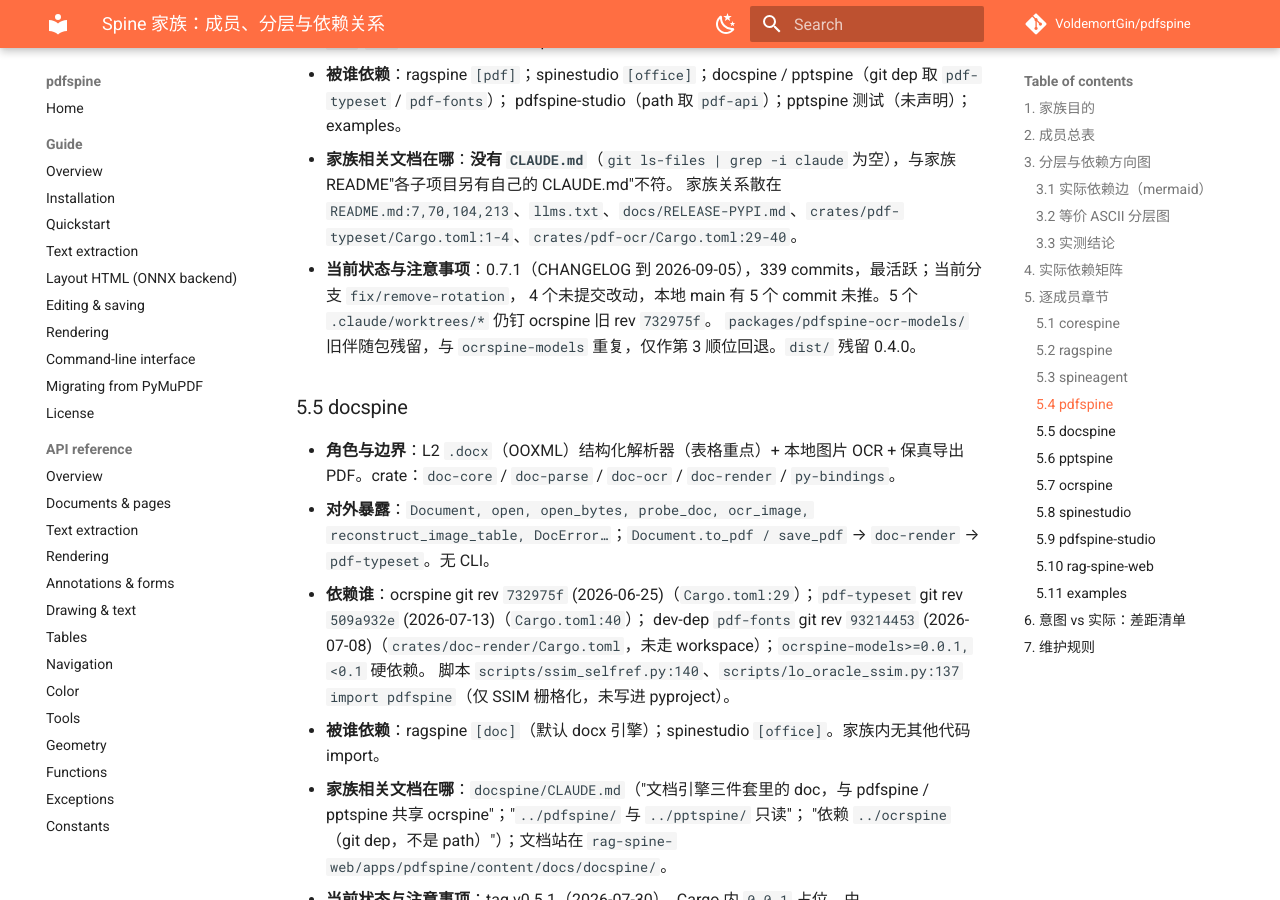
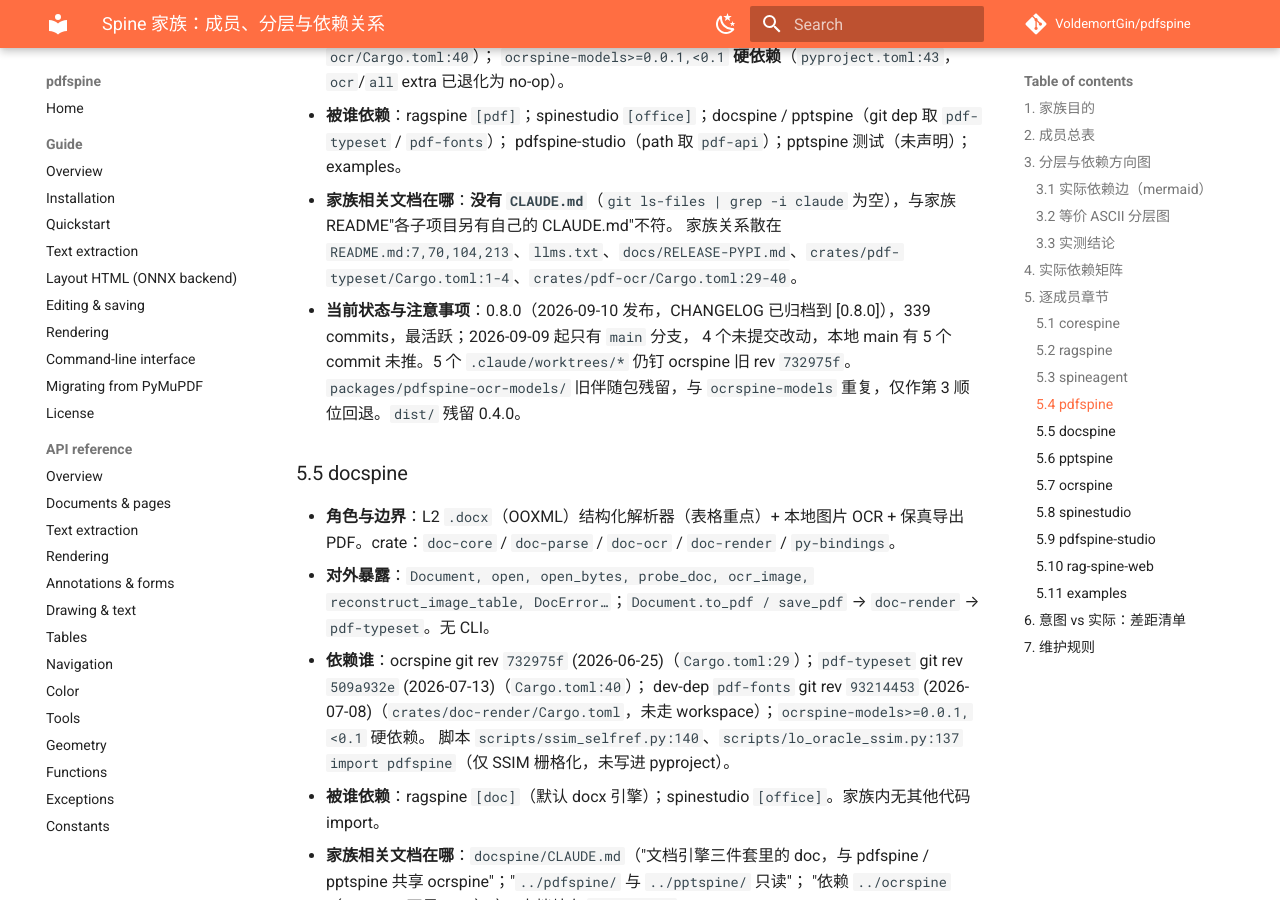
Before and after one commit to VoldemortGin/pdfspine, an MkDocs documentation site: the page built from docs/spine-family.md, in a window 1280 px wide and 900 px high, scrolled down 11417 px. Built offline with MkDocs 1.6.1 and Material for MkDocs 9.7.7, drawn with Linux system fonts in a browser that asks for light colours; comment, search, counter and statistics services are not loaded; some of the changed text lies outside the part shown.

Commit message:
docs(family): pdfspine 0.8.0 released, single main branch (identical copy across the family)
Co-Authored-By: Claude Fable 5.1 <noreply@anthropic.com>
Claude-Session: https://claude.ai/code/session_01UV9o4UPnH1o32186c9Gbd7

```diff
--- a/docs/spine-family.md
+++ b/docs/spine-family.md
@@ -55,7 +55,7 @@
 | `ocrspine/` | `VoldemortGin/ocrspine` | Rust 单 crate | crate `ocrspine` 0.0.1（`publish = false`）；数据包 `ocrspine-models` 0.0.3 | crate 仅 git dep；`ocrspine-models` 已发 PyPI | L0 底座 | 2026-09-06 / 11 | 活跃（小） |
 | `ragspine/` | `VoldemortGin/ragspine` | Python（hatchling，FastAPI，内置 Vite 前端） | **`rag-spine`**（import `ragspine`）0.13.0 | 已发 PyPI | L1 引擎 | 2026-09-03（实质功能停在 08-03）/ 245 | 活跃，最成熟 |
 | `spineagent/` | `VoldemortGin/spineagent` | Python（hatchling） | `spineagent` 0.3.1 | 已发 PyPI | L1 引擎 | 2026-07-30 / 42 | 停滞约 5 周 |
-| `pdfspine/` | `VoldemortGin/pdfspine` | Rust 2021 + PyO3 0.29 + maturin | `pdfspine` 0.7.1；13 个 crate 全 `publish = false` | 已发 PyPI；crates.io 未发 | L1 引擎（含 `pdf-typeset` / `pdf-fonts` 被 git dep） | 2026-09-07 / 339 | 最活跃 |
+| `pdfspine/` | `VoldemortGin/pdfspine` | Rust 2021 + PyO3 0.29 + maturin | `pdfspine` 0.8.0（2026-09-10 发布）；13 个 crate 全 `publish = false` | 已发 PyPI；crates.io 未发 | L1 引擎（含 `pdf-typeset` / `pdf-fonts` 被 git dep） | 2026-09-07 / 339 | 最活跃 |
 | `docspine/` | `VoldemortGin/docspine` | Rust + PyO3 + maturin | `docspine`，tag v0.5.1（Cargo 内长期 0.0.1 占位） | 已发 PyPI | L2 文档引擎 | 2026-07-30 / 29 | 停滞 |
 | `pptspine/` | `VoldemortGin/pptspine` | Rust + PyO3 + maturin | `pptspine`，tag v0.5.1（Cargo 内 0.0.1 占位） | 已发 PyPI | L2 文档引擎 | 2026-07-30 / 37 | 停滞 |
 | `spinestudio/` | `VoldemortGin/spinestudio` | Python（FastAPI）+ TS（Next.js 16）+ Python SDK | `spinestudio` 0.3.1、`spinestudio-sdk` 0.2.1、`spinestudio-web` 0.1.0（private） | 有 `dist/` 与 tag，**无 release CI**，大概率未上 PyPI | L3 应用 | 2026-07-30 / 46 | 停滞 |
@@ -83,7 +83,7 @@ graph TD
     subgraph L1["L1 引擎"]
         ragspine["ragspine (PyPI: rag-spine) 0.13.0"]
         spineagent["spineagent 0.3.1"]
-        pdfspine["pdfspine 0.7.1 (含 pdf-typeset / pdf-fonts)"]
+        pdfspine["pdfspine 0.8.0 (含 pdf-typeset / pdf-fonts)"]
     end
     subgraph L2["L2 文档引擎"]
         docspine["docspine v0.5.1"]
@@ -175,7 +175,7 @@ L0 底座     corespine (deps=[])        ocrspine (crate, 零依赖)
 | **docspine** | — | git rev `732975f` (2026-06-25)（`Cargo.toml:29`）；`doc-ocr/src/lib.rs:22` 等 3 处 use | PyPI `>=0.0.1,<0.1` 硬依赖；`python/docspine/__init__.py:56` | — | — | git rev `509a932e` (2026-07-13) `pdf-typeset`（`Cargo.toml:40`），12 处 use；dev-dep `pdf-fonts` git rev `93214453` (2026-07-08)（`crates/doc-render/Cargo.toml`），1 处测试 use；**同仓两个 rev** | 自身 | — |
 | **pptspine** | — | git rev `732975f` (2026-06-25)（`Cargo.toml:28`）；`ppt-ocr/src/lib.rs:12` | PyPI `>=0.0.1,<0.1` 硬依赖；`python/pptspine/__init__.py:72` | — | — | git rev `5f1640cb` (2026-07-13) `pdf-typeset` + dev `pdf-fonts` 同 rev（`Cargo.toml:34,36`），19 处 use；另 **仅测试、未声明**：`python/tests/test_pdf_export.py:16 import pdfspine` | — | 自身 |
 | **spinestudio** | PyPI `>=0.4.0` + uv path editable（`backend/pyproject.toml`）；5 imports | — | —（经 office 传递） | PyPI `rag-spine>=0.10.0` + uv path editable；12 imports（`chat/engine.py:5-7` 等） | PyPI `>=0.2.0` + uv path editable；6 imports（`admin/provider_factory.py:15` 等） | PyPI `>=0.4` `[office]` 延迟 import（`preview/renderer.py:56`）；不在 uv.sources | PyPI `>=0.4` `[office]` 延迟 import（`preview/renderer.py:36`） | PyPI `>=0.4` `[office]` 延迟 import（`preview/renderer.py:44`） |
-| **pdfspine-studio** | — | — | — | — | — | **path** `../pdfspine/crates/pdf-api`, `version = "=0.4.1"`（`Cargo.toml:39`），pdfspine 现为 0.7.1 → 不满足；`crates/adapters/src/pdfspine.rs:6`；测试硬读 `../../../pdfspine/fixtures/` | — | — |
+| **pdfspine-studio** | — | — | — | — | — | **path** `../pdfspine/crates/pdf-api`, `version = "=0.4.1"`（`Cargo.toml:39`），pdfspine 现为 0.8.0 → 不满足；`crates/adapters/src/pdfspine.rs:6`；测试硬读 `../../../pdfspine/fixtures/` | — | — |
 | **examples** | .venv editable（corespine 0.1.0）；3 imports | — | — | .venv editable（rag_spine 0.3.0） | .venv editable（spineagent 0.0.3） | .venv editable（pdfspine 0.0.1） | — | — |
 | **rag-spine-web** | 手写 MDX | — | — | 手写 MDX（159 处文本命中） | 手写 MDX | 手写 MDX（含 docspine/pptspine 子目录） | 手写 MDX | 手写 MDX |
 | **corespine / ocrspine** | — | — | — | — | — | — | — | — |
@@ -277,7 +277,7 @@ L0 底座     corespine (deps=[])        ocrspine (crate, 零依赖)
   pdfspine-studio（path 取 `pdf-api`）；pptspine 测试（未声明）；examples。
 - **家族相关文档在哪**：**没有 `CLAUDE.md`**（`git ls-files | grep -i claude` 为空），与家族 README"各子项目另有自己的 CLAUDE.md"不符。
   家族关系散在 `README.md:7,70,104,213`、`llms.txt`、`docs/RELEASE-PYPI.md`、`crates/pdf-typeset/Cargo.toml:1-4`、`crates/pdf-ocr/Cargo.toml:29-40`。
-- **当前状态与注意事项**：0.7.1（CHANGELOG 到 2026-09-05），339 commits，最活跃；当前分支 `fix/remove-rotation`，
+- **当前状态与注意事项**：0.8.0（2026-09-10 发布，CHANGELOG 已归档到 [0.8.0]），339 commits，最活跃；2026-09-09 起只有 `main` 分支，
   4 个未提交改动，本地 main 有 5 个 commit 未推。5 个 `.claude/worktrees/*` 仍钉 ocrspine 旧 rev `732975f`。
   `packages/pdfspine-ocr-models/` 旧伴随包残留，与 `ocrspine-models` 重复，仅作第 3 顺位回退。`dist/` 残留 0.4.0。
 
@@ -349,7 +349,7 @@ L0 底座     corespine (deps=[])        ocrspine (crate, 零依赖)
 - **被谁依赖**：无人；全家族 grep `pdfspine-studio` 0 处外部引用。
 - **家族相关文档在哪**：`README.md:1-6`（"reuses the sibling `../pdfspine/crates/pdf-api` crate through the Studio `adapters` layer"）；`CLAUDE.md` 只讲工程宪章，不提家族。
   家族根 README / CLAUDE.md 成员表**均未列出它**。
-- **当前状态与注意事项**：远程 `VoldemortGin/pdfspine-studio`（private，2026-09-09 新建并推送 main；此前为纯本地仓），2026-07-22 后停更。`=0.4.1` 与 pdfspine 当前 0.7.1 **不匹配，当前构建不了**
+- **当前状态与注意事项**：远程 `VoldemortGin/pdfspine-studio`（private，2026-09-09 新建并推送 main；此前为纯本地仓），2026-07-22 后停更。`=0.4.1` 与 pdfspine 当前 0.8.0 **不匹配，当前构建不了**
   （Cargo.lock 仍锁 0.4.1）。定位未在家族层被确认。
 
 ### 5.10 rag-spine-web
@@ -398,7 +398,7 @@ L0 底座     corespine (deps=[])        ocrspine (crate, 零依赖)
 - 建议：把铁律改写为"Rust 侧 git dep + rev；Python 侧 PyPI 下限 + uv path，发布 CI `--no-sources`"，或者反过来让 Python 侧也钉 rev——二选一并记 ADR。
 
 **G3 · pdfspine-studio 构建断裂、定位未确认**
-- 现象：`pdfspine-studio/Cargo.toml:39` path 依赖 `=0.4.1`，pdfspine 已 0.7.1；家族 README / CLAUDE.md 未列；测试硬读兄弟仓 fixture。
+- 现象：`pdfspine-studio/Cargo.toml:39` path 依赖 `=0.4.1`，pdfspine 已 0.8.0；家族 README / CLAUDE.md 未列；测试硬读兄弟仓 fixture。
 - 影响：当前 `cargo build` 不可能通过；无人引用、无 CI、无备份。
 - 建议：三选一——(a) 补远程、收进家族表、改 git dep + rev；(b) 明确为实验仓并在根 CLAUDE.md 标注；(c) 归档。
 
```
